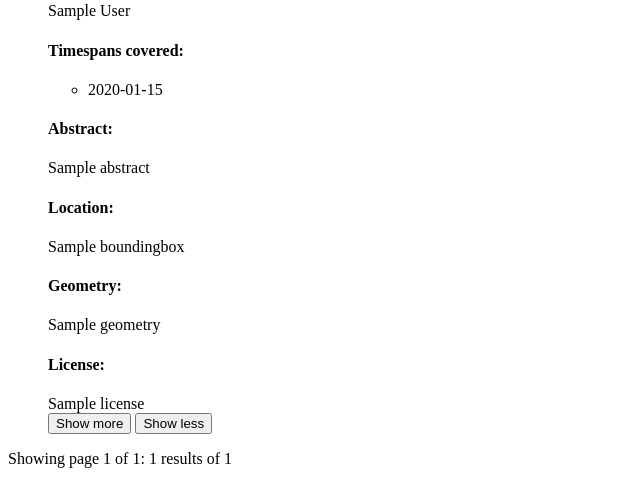
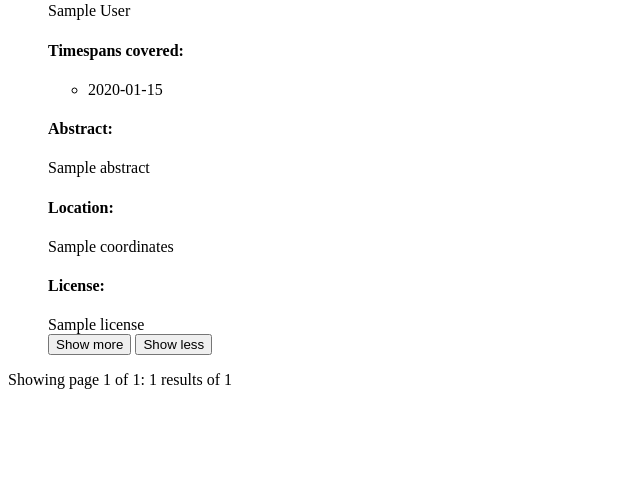
Before and after one commit to POLDER-Crew/polder-federated-search, a Flask app: template app/templates/results.html in a window 1280 px wide. Shown: the part 316-800 px from the top of the page, without its empty margins (0-640 px from the left). Run offline with Flask 2, Linux system fonts and the light colour scheme; the template is opened without the code that fills it: most values are stand-ins (such as "Sample title", 1, 10 or a date in 2020); parts of the project's set-up code (start-up, migrations or seed data) failed here and were passed over.

Commit message:
boundingbox replaced with geometry

```diff
--- a/app/search/search.py
+++ b/app/search/search.py
@@ -50,6 +50,7 @@ class SearchResult:
                     break
 
         if self.boundingbox:
+            # Make a Point if the (north and south) and (east and west) have the same coordinates and
             if self.boundingbox['north']==self.boundingbox['south'] and self.boundingbox['east']==self.boundingbox['west']:
                 self.geometry = Point(coordinates=
                     (self.boundingbox['north'],self.boundingbox['east'])
--- a/app/templates/results.html
+++ b/app/templates/results.html
@@ -64,17 +64,10 @@
         <h4>Abstract:</h4>
         {{ result.abstract|safe}}
 
-         {% if result.boundingbox %}
+        {% if result.geometry %}
               <div class="location">
                 <h4>Location:</h4>
-                  {{ result.boundingbox }}
-              </div>
-        {% endif %}
-
-        {% if result.geometry %}
-              <div class="geometry">
-                <h4>Geometry:</h4>
-                  {{ result.geometry }}
+                  {{ result.geometry.coordinates }}
               </div>
         {% endif %}
 
```
